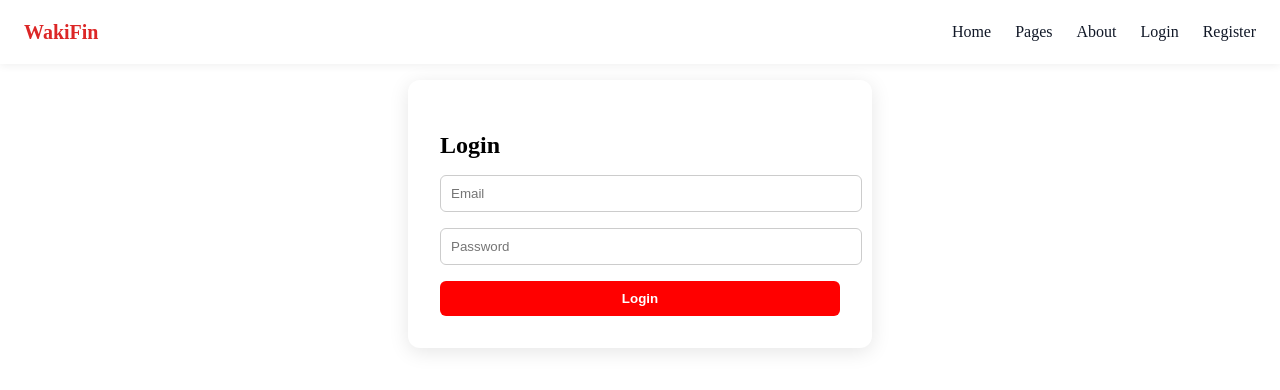
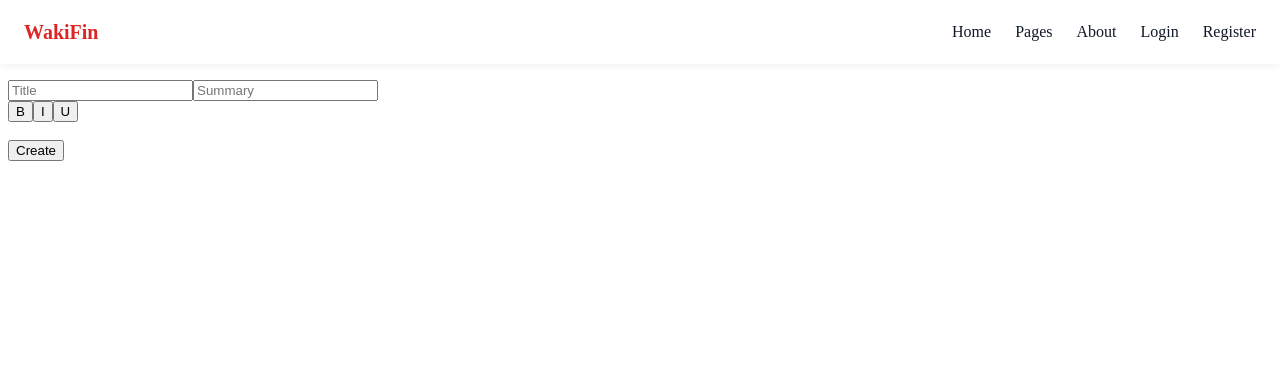
Before and after one commit to knm251mov-rgb/WakiFin, a React (Vite) app in the folder frontend/: page /pages/create in a window 1280 px wide. Before the commit this address led to /login. Shown: the top 390 px of the page. Built offline with nearby package versions, Linux system fonts and the light colour scheme; no server answers; the HTML template or start-up script is replaced by a standard one.

Commit message:
оновлення premium

```diff
--- a/frontend/src/pages/PageCreate.jsx
+++ b/frontend/src/pages/PageCreate.jsx
@@ -1,56 +1,64 @@
 import { useState, useRef, useEffect } from "react";
-import { useNavigate } from "react-router-dom";
 
 const API = import.meta.env.VITE_API_BASE;
 
 export default function PageCreate() {
-  const navigate = useNavigate();
-
   const [title, setTitle] = useState("");
   const [summary, setSummary] = useState("");
   const [content, setContent] = useState("");
   const [preview, setPreview] = useState(false);
   const [user, setUser] = useState(null);
 
+  // premium styles
+  const [textColor, setTextColor] = useState("#000000");
+  const [bgColor, setBgColor] = useState("#ffffff");
+
   const editorRef = useRef(null);
 
-  /* ---------- AUTH ---------- */
+  /* 🔐 USER FROM JWT */
   useEffect(() => {
     const token = localStorage.getItem("token");
-    if (!token) {
-      navigate("/login");
-      return;
-    }
+    if (!token) return;
 
     try {
       const payload = JSON.parse(atob(token.split(".")[1]));
       setUser(payload);
-    } catch {
-      navigate("/login");
-    }
-  }, [navigate]);
+    } catch {}
+  }, []);
 
   const isPremium = user?.role === "premium" || user?.role === "admin";
 
   /* ---------- FORMAT ---------- */
-  const cmd = (command, value = null) => {
-    document.execCommand(command, false, value);
-    editorRef.current?.focus();
+  const cmd = (c, v = null) => {
+    document.execCommand(c, false, v);
+    editorRef.current.focus();
+  };
+
+  /* ---------- PREMIUM: TEXT COLOR ---------- */
+  const applyTextColor = () => {
+    if (!isPremium) return;
+    document.execCommand("foreColor", false, textColor);
+    editorRef.current.focus();
+  };
+
+  /* ---------- PREMIUM: BACKGROUND COLOR ---------- */
+  const applyBackgroundColor = () => {
+    if (!isPremium) return;
+    editorRef.current.style.backgroundColor = bgColor;
   };
 
   /* ---------- PREMIUM: TABLE ---------- */
   const insertTable = () => {
-    if (!isPremium) return;
+    if (!isPremium) return alert("Premium only");
 
-    const rows = Number(prompt("Rows:", 2));
-    const cols = Number(prompt("Columns:", 2));
-    if (!rows || !cols) return;
+    const rows = +prompt("Rows:", 2);
+    const cols = +prompt("Cols:", 2);
 
     let html = "<table border='1'><tbody>";
     for (let r = 0; r < rows; r++) {
       html += "<tr>";
       for (let c = 0; c < cols; c++) {
-        html += "<td>Cell</td>";
+        html += "<td>...</td>";
       }
       html += "</tr>";
     }
@@ -59,20 +67,20 @@ export default function PageCreate() {
     document.execCommand("insertHTML", false, html);
   };
 
-  /* ---------- PREMIUM: BLOCKS ---------- */
+  /* ---------- PREMIUM: BLOCK ---------- */
   const insertBlock = (type) => {
-    if (!isPremium) return;
+    if (!isPremium) return alert("Premium only");
 
     const html = `
-      <div class="custom-block ${type}">
-        <strong>${type.toUpperCase()}</strong>
+      <div class="block ${type}">
+        <strong>${type.toUpperCase()}:</strong>
         <p>Text...</p>
       </div>
     `;
     document.execCommand("insertHTML", false, html);
   };
 
-  /* ---------- PREMIUM: IMAGE DROP ---------- */
+  /* ---------- PREMIUM: IMAGE DRAG ---------- */
   const onDropImage = (e) => {
     if (!isPremium) return;
 
@@ -85,7 +93,7 @@ export default function PageCreate() {
       document.execCommand(
         "insertHTML",
         false,
-        `<img src="${reader.result}" alt="" />`
+        `<img src="${reader.result}" />`
       );
     };
     reader.readAsDataURL(file);
@@ -93,6 +101,12 @@ export default function PageCreate() {
 
   /* ---------- SAVE ---------- */
   const createPage = async () => {
+    const styledContent = `
+      <div style="background:${bgColor}; color:${textColor}; padding:20px">
+        ${content}
+      </div>
+    `;
+
     const res = await fetch(`${API}/pages`, {
       method: "POST",
       headers: {
@@ -102,40 +116,33 @@ export default function PageCreate() {
       body: JSON.stringify({
         title,
         summary,
-        content,
+        content: styledContent
       }),
     });
 
-    if (res.ok) navigate("/pages");
+    if (res.ok) location.href = "/pages";
   };
 
   return (
     <div className="page-container">
-      <h1>Create page</h1>
-
-      {!isPremium && (
-        <div className="premium-hint">
-          Some editor features are available only for premium users.
-        </div>
-      )}
+      <h1>Create Page</h1>
 
       <input
         placeholder="Title"
         value={title}
-        onChange={(e) => setTitle(e.target.value)}
+        onChange={e => setTitle(e.target.value)}
       />
-
       <input
         placeholder="Summary"
         value={summary}
-        onChange={(e) => setSummary(e.target.value)}
+        onChange={e => setSummary(e.target.value)}
       />
 
       {/* TOOLBAR */}
       <div className="toolbar">
-        <button onClick={() => cmd("bold")}>Bold</button>
-        <button onClick={() => cmd("italic")}>Italic</button>
-        <button onClick={() => cmd("underline")}>Underline</button>
+        <button onClick={() => cmd("bold")}>B</button>
+        <button onClick={() => cmd("italic")}>I</button>
+        <button onClick={() => cmd("underline")}>U</button>
 
         {isPremium && (
           <>
@@ -144,12 +151,35 @@ export default function PageCreate() {
             <button onClick={() => insertBlock("warning")}>Warning</button>
             <button onClick={() => insertBlock("lore")}>Lore</button>
             <button onClick={() => insertBlock("spoiler")}>Spoiler</button>
-            <button onClick={() => setPreview((p) => !p)}>
-              {preview ? "Edit" : "Preview"}
-            </button>
+            <button onClick={() => setPreview(!preview)}>Preview</button>
           </>
         )}
       </div>
+
+      {/* PREMIUM COLORS */}
+      {isPremium && (
+        <div className="premium-style-panel">
+          <label>
+            Text color:
+            <input
+              type="color"
+              value={textColor}
+              onChange={e => setTextColor(e.target.value)}
+            />
+            <button onClick={applyTextColor}>Apply</button>
+          </label>
+
+          <label>
+            Page background:
+            <input
+              type="color"
+              value={bgColor}
+              onChange={e => setBgColor(e.target.value)}
+            />
+            <button onClick={applyBackgroundColor}>Apply</button>
+          </label>
+        </div>
+      )}
 
       {/* EDITOR */}
       {!preview ? (
@@ -157,9 +187,10 @@ export default function PageCreate() {
           ref={editorRef}
           contentEditable
           className="editor"
-          onInput={(e) => setContent(e.currentTarget.innerHTML)}
+          style={{ backgroundColor: bgColor, color: textColor }}
+          onInput={e => setContent(e.currentTarget.innerHTML)}
           onDrop={onDropImage}
-          onDragOver={(e) => e.preventDefault()}
+          onDragOver={e => e.preventDefault()}
         />
       ) : (
         <div
```
